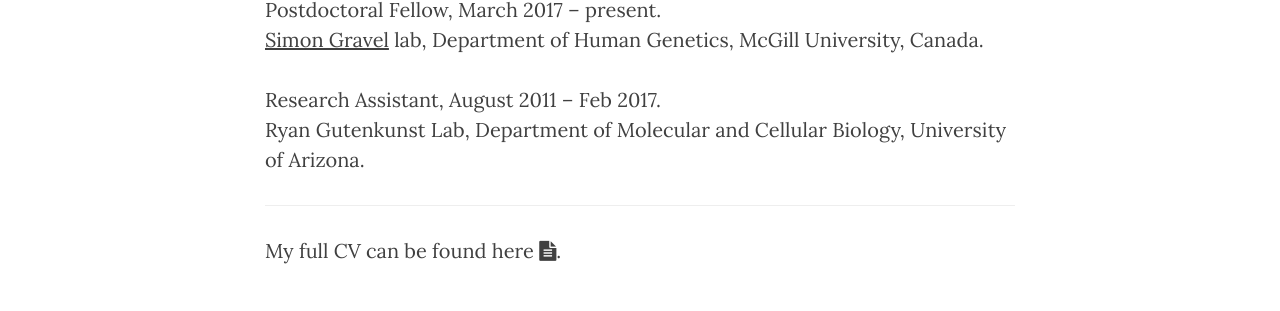
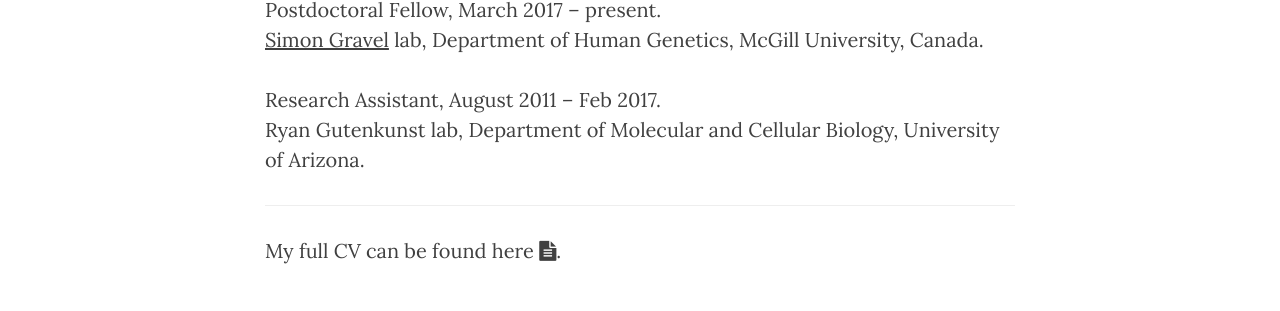
Before and after one commit to apragsdale/apragsdale.github.io, a Jekyll site: the page built from 4_CV.md, in a window 1280 px wide. Shown: the part 760-1071 px from the top of the page. Built offline with Jekyll 4.4.1, drawn with Linux system fonts in a browser that asks for light colours; nearby versions of some CDN libraries.

Commit message:
small typo

```diff
--- a/4_CV.md
+++ b/4_CV.md
@@ -18,7 +18,7 @@
 [Simon Gravel](http://simongravel.lab.mcgill.ca) lab, Department of Human Genetics, McGill University, Canada.
 
 Research Assistant, August 2011 -- Feb 2017.
-Ryan Gutenkunst Lab, Department of Molecular and Cellular Biology, University of Arizona.
+Ryan Gutenkunst lab, Department of Molecular and Cellular Biology, University of Arizona.
 
 ___
 
```
